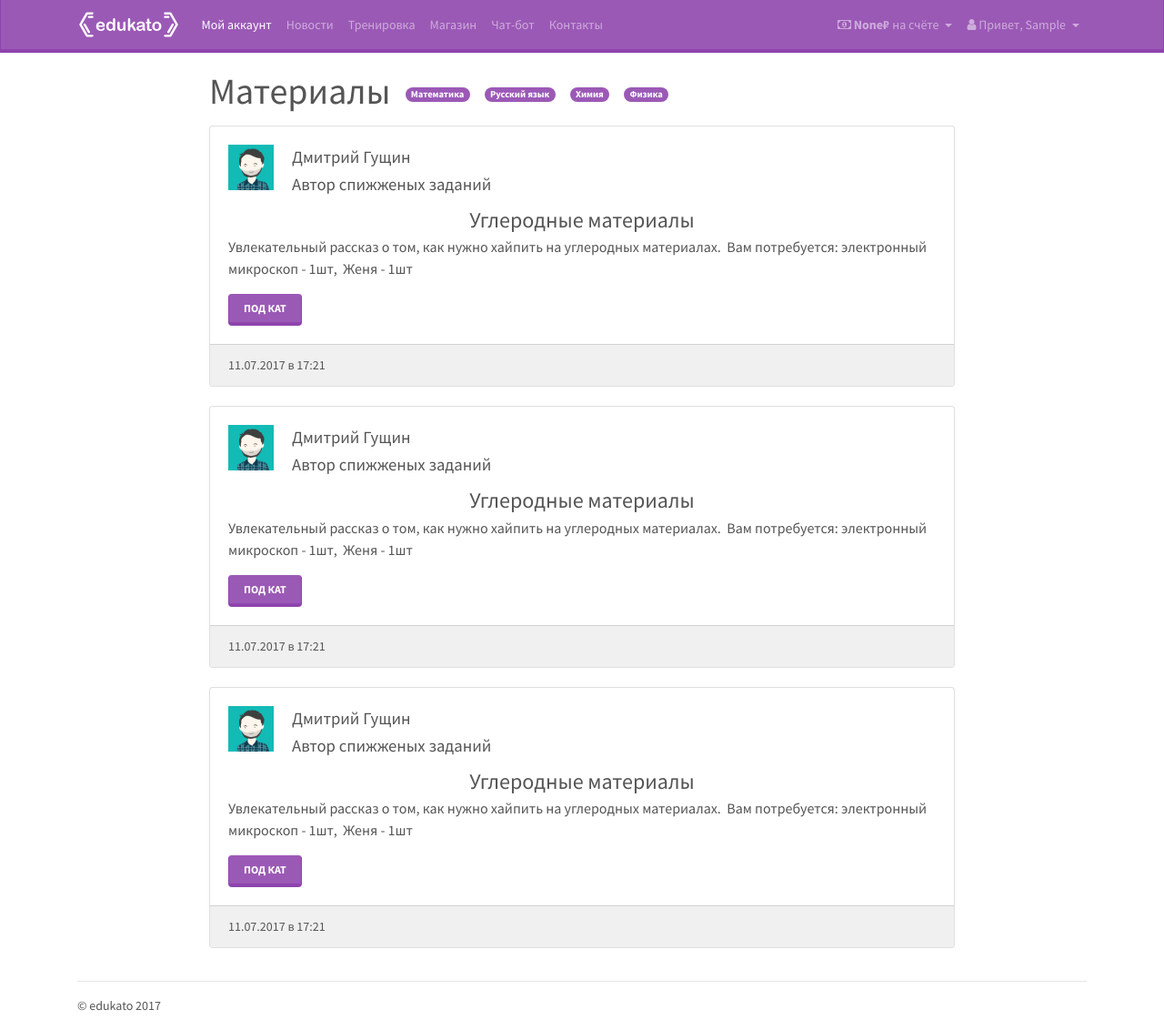
After one commit to edukato/learning, a Flask app: page /materials_home in a window 1280 px wide. The commit adds this page. Shown: the whole page at 91% size. Run offline with Flask 2, Linux system fonts and the light colour scheme; the visitor is signed in with stand-in values (Sample User, id 1); data comes from the database, SQL or seed files in the repository; data that the repository does not hold is empty; some libraries are stand-ins or nearby versions.

Commit message:
Страница материалов

```diff
--- a/app/home/views.py
+++ b/app/home/views.py
@@ -217,3 +217,8 @@ def chat_bot():
 @login_required
 def set_time():
     return render_template('home/set_time.html', title='Указать расписание')
+
+@home.route('/materials_home')
+@login_required
+def materials_home():
+    return render_template('home/materials_home.html', title='Материалы')
--- a/app/templates/home/account.html
+++ b/app/templates/home/account.html
@@ -28,7 +28,7 @@
                              aria-valuemin="0" aria-valuemax="100">3/4
                         </div>
                     </div>
-                    <a href="#" class="btn btn-sm btn-secondary">Посмотреть прошлые</a>
+                    <a href="{{ url_for('home.materials_home') }}" class="btn btn-sm btn-secondary">Посмотреть прошлые</a>
                 </div>
                 <div class="col">
                     <h3>Консультации</h3>
--- /dev/null
+++ b/app/templates/home/materials_home.html
@@ -0,0 +1,90 @@
+{% extends "base.html" %}
+{% set active_page = "account" %}
+{% block title %}Материалы{% endblock %}
+{% block body %}
+<style>
+    .author{
+        font-size:14pt;
+    }
+    .content{
+        font-size:12pt;
+    }
+</style>
+<div class="container" style="max-width: 850px">
+    <div class="form-inline mb-2">
+        <H1 class="mr-3">Материалы</H1>
+        <a href="#"><span class="badge badge-pill badge-primary mr-3">Математика</span></a>
+        <a href="#"><span class="badge badge-pill badge-primary mr-3">Русский язык</span></a>
+        <a href="#"><span class="badge badge-pill badge-primary mr-3">Химия</span></a>
+        <a href="#"><span class="badge badge-pill badge-primary mr-3">Физика</span></a>
+    </div>
+    <div class="card text-center">
+        <div class="card-block">
+            <div class="row">
+                <div class="col-12 col-md-auto text-left" style="padding-right: 5px">
+                    <img width="50px" src="static/images/profile/1.png">
+                </div>
+                <div class="col text-left">
+                    <p class="author" style="margin-bottom: 2px">Дмитрий Гущин</p>
+                    <p class="author" style="margin-bottom: 12px">Автор спижженых заданий</p>
+                </div>
+            </div>
+            <h4 class="card-title mb-1">Углеродные материалы</h4>
+            <p class="card-text text-left content">Увлекательный рассказ о том, как нужно хайпить на углеродных материалах.&nbsp;
+                Вам потребуется: электронный микроскоп - 1шт,&nbsp; Женя - 1шт </p>
+            <div class="text-left">
+                <a href="#" class="btn btn-primary">Под кат</a>
+            </div>
+        </div>
+        <div class="card-footer text-muted text-left">
+            11.07.2017 в 17:21
+        </div>
+    </div>
+    <br>
+    <div class="card text-center">
+        <div class="card-block">
+            <div class="row">
+                <div class="col-12 col-md-auto text-left" style="padding-right: 5px">
+                    <img width="50px" src="static/images/profile/1.png">
+                </div>
+                <div class="col text-left">
+                    <p class="author" style="margin-bottom: 2px">Дмитрий Гущин</p>
+                    <p class="author" style="margin-bottom: 12px">Автор спижженых заданий</p>
+                </div>
+            </div>
+            <h4 class="card-title mb-1">Углеродные материалы</h4>
+            <p class="card-text text-left content">Увлекательный рассказ о том, как нужно хайпить на углеродных материалах.&nbsp;
+                Вам потребуется: электронный микроскоп - 1шт,&nbsp; Женя - 1шт </p>
+            <div class="text-left">
+                <a href="#" class="btn btn-primary">Под кат</a>
+            </div>
+        </div>
+        <div class="card-footer text-muted text-left">
+            11.07.2017 в 17:21
+        </div>
+    </div>
+    <br>
+    <div class="card text-center">
+        <div class="card-block">
+            <div class="row">
+                <div class="col-12 col-md-auto text-left" style="padding-right: 5px">
+                    <img width="50px" src="static/images/profile/1.png">
+                </div>
+                <div class="col text-left">
+                    <p class="author" style="margin-bottom: 2px">Дмитрий Гущин</p>
+                    <p class="author" style="margin-bottom: 12px">Автор спижженых заданий</p>
+                </div>
+            </div>
+            <h4 class="card-title mb-1">Углеродные материалы</h4>
+            <p class="card-text text-left content">Увлекательный рассказ о том, как нужно хайпить на углеродных материалах.&nbsp;
+                Вам потребуется: электронный микроскоп - 1шт,&nbsp; Женя - 1шт </p>
+            <div class="text-left">
+                <a href="#" class="btn btn-primary">Под кат</a>
+            </div>
+        </div>
+        <div class="card-footer text-muted text-left">
+            11.07.2017 в 17:21
+        </div>
+    </div>
+</div>
+{% endblock %}
```
